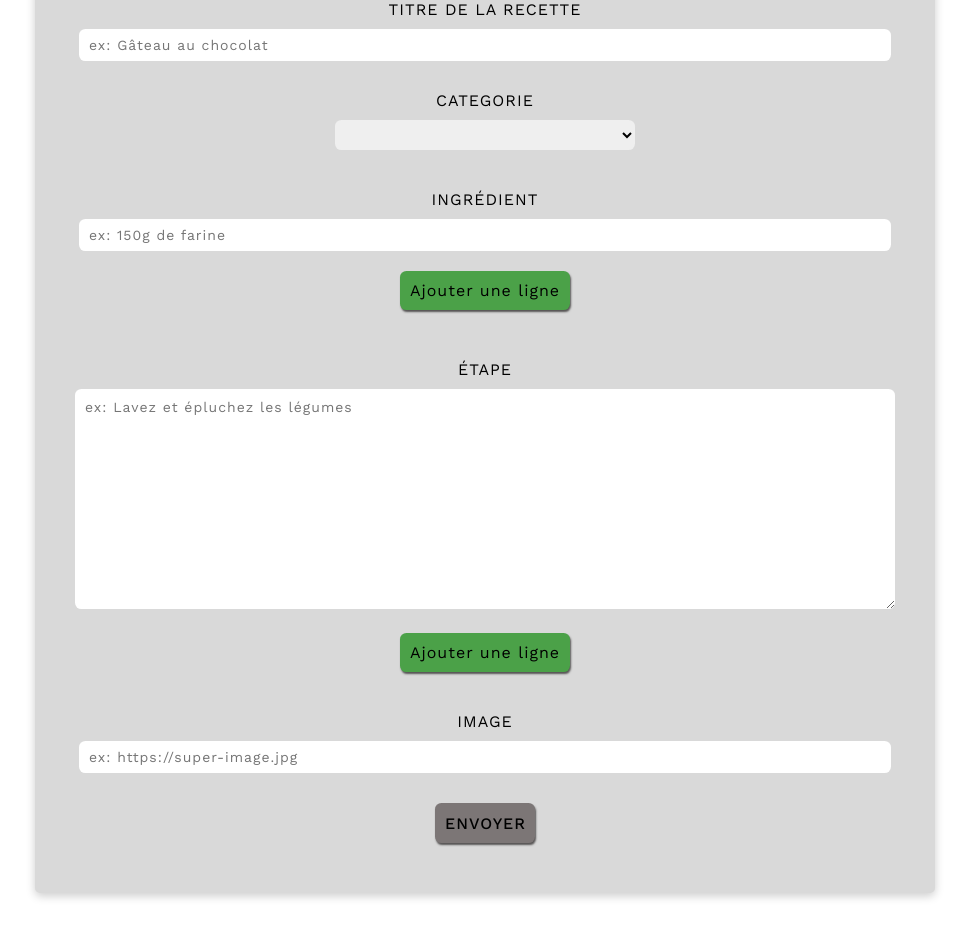
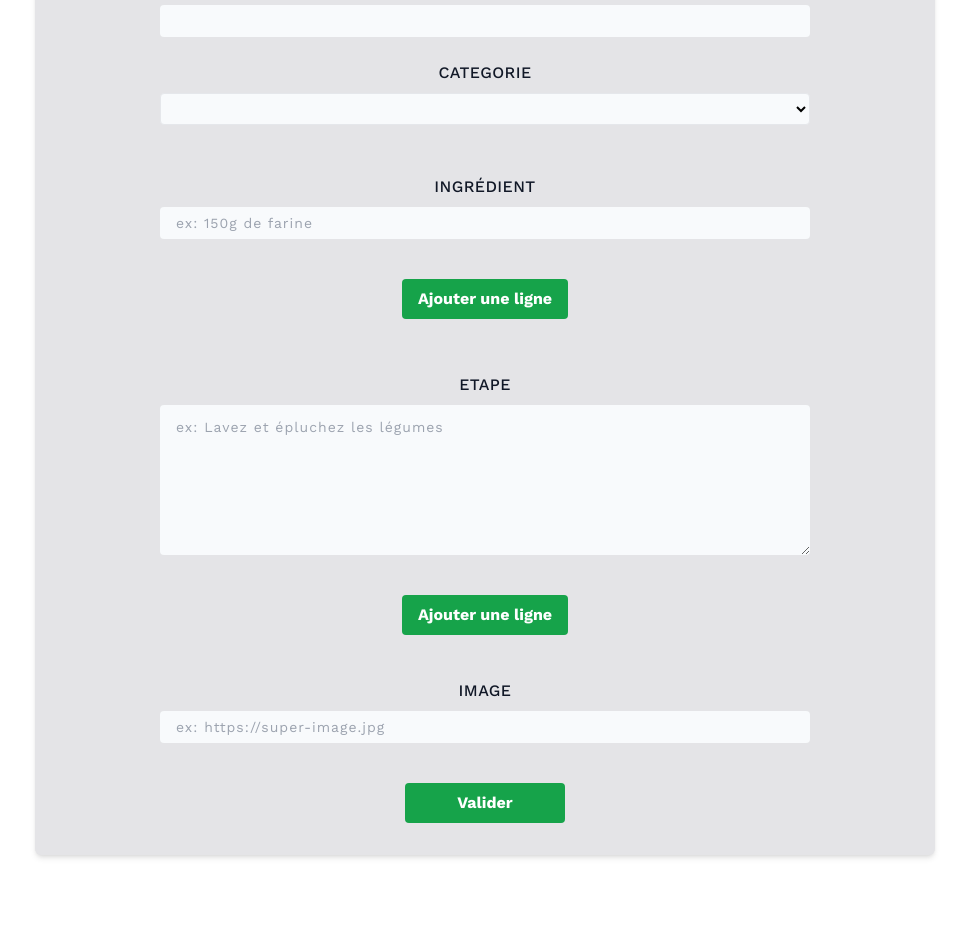
Before and after one commit to timonicolaux/checkpoint4-react, a React (Create React App) app: page /nouvelle-recette in a window 1280 px wide. Shown: the part 480-1418 px from the top of the page, without its empty margins (155-1124 px from the left). Built offline with nearby package versions, Linux system fonts and the light colour scheme.

Commit message:
made some css modifications and added tailwindcss

```diff
--- a/package.json
+++ b/package.json
@@ -44,6 +44,7 @@
   "devDependencies": {
     "eslint": "^8.15.0",
     "eslint-plugin-react": "^7.29.4",
-    "prettier": "2.6.2"
+    "prettier": "2.6.2",
+    "tailwindcss": "^3.2.7"
   }
 }
--- a/src/pages/Home.js
+++ b/src/pages/Home.js
@@ -60,8 +60,6 @@ const Home = () => {
         ""
       )}
 
-      <div className="vegetables-img-container" />
-
       <div className="main-section">
         <div className="home-title-div">
           <h2 className="home-title">
--- a/src/pages/NewRecette.js
+++ b/src/pages/NewRecette.js
@@ -120,29 +120,38 @@ const NouvelleRecette = () => {
           (Vous aurez ensuite la possibilité de supprimer votre recette)
         </p>
       </div>
-      <div className="form-elements">
-        <div className="form-container">
+      <div className="bg-zinc-200 w-[90%] flex flex-col justify-center items-center  overflow-x-hidden rounded-md shadow-md mb-[20%]">
+        <div className="mb-6 mx-auto my-4 flex flex-col">
           <form onSubmit={handleSubmit}>
-            <div className="title-recette">
-              <label className="label">TITRE DE LA RECETTE</label>
+            <div className="mb-6 mx-auto my-4 flex flex-col">
+              <label
+                className="block tracking-wide text-gray-900 text-md font-medium mb-2"
+                htmlFor="recette-title"
+              >
+                TITRE DE LA RECETTE
+              </label>
               <input
+                className="mx-auto max-w-[650px] h-8 min-w-[300px] md:min-w-[650px] shadow-xs bg-slate-50 text-black border border-gray-200 rounded py-3 px-4 focus:outline-none focus:bg-white"
+                id="recette-title"
                 type="text"
-                className="title-input"
-                name="titre"
-                id="title-recette"
-                placeholder="ex: Gâteau au chocolat"
-                maxLength="100"
+                maxLength={100}
                 value={titleForm}
                 onChange={(e) => setTitleForm(e.target.value)}
                 required
               />
             </div>
-            <div className="title-recette">
-              <label className="label">CATEGORIE</label>
+            <div className="mb-6 mx-auto my-4 flex flex-col">
+              <label
+                className="block tracking-wide text-gray-900 text-md font-medium mb-2"
+                htmlFor="category"
+              >
+                CATEGORIE
+              </label>
               <select
-                className="category-input"
-                name="categorie"
-                id="category-recette"
+                className="mx-auto max-w-[650px] h-8 min-w-[300px] md:min-w-[650px] shadow-xs bg-slate-50 text-black border border-gray-200 rounded  px-4 focus:outline-none focus:bg-white"
+                id="category"
+                type="select"
+                maxLength={100}
                 value={categoryForm}
                 onChange={(e) => setCategoryForm(e.target.value)}
                 required
@@ -153,33 +162,35 @@ const NouvelleRecette = () => {
                 <option value="Dessert">Dessert</option>
               </select>
             </div>
+
             {ingredientList.map((ingredients, index) => (
-              <div key={index} className="all-ingredients">
+              <div key={index}>
                 <div className="ingredients">
-                  <div className="ingredient">
-                    <label htmlFor="ingredient" className="label">
+                  <div className="mb-6 mx-auto my-4 flex flex-col">
+                    <label
+                      className="block tracking-wide text-gray-900 text-md font-medium mb-2"
+                      htmlFor="ingredient"
+                    >
                       INGRÉDIENT
                     </label>
-                    <div className="input-div">
                     <input
-                        type="text"
-                        className="ingredient-input"
+                      className="mx-auto max-w-[650px] h-8 min-w-[300px] md:min-w-[650px] shadow-xs bg-slate-50 text-black border border-gray-200 rounded py-3 px-4 focus:outline-none focus:bg-white"
                       name={`ingredient${index}`}
                       id="ingredient"
+                      type="text"
                       placeholder="ex: 150g de farine"
-                        maxLength="100"
+                      maxLength={100}
                       value={ingredientList.ingredient}
-                        onChange={(event) =>
-                          handleChangeIngredient(index, event)
-                        }
+                      onChange={(event) => handleChangeIngredient(index, event)}
                       required
                     />
                   </div>
+
                   {ingredientList.length > 1 && (
                     <button
+                      className="bg-red-600 hover:bg-red-500 text-white mx-auto font-bold m-2 py-2 px-4 rounded mt-4 w-fit"
                       onClick={deleteIngredient}
-                        type="button"
-                        className="remove-btn"
+                      id="remove-btn"
                     >
                       Supprimer la ligne
                     </button>
@@ -188,28 +199,29 @@ const NouvelleRecette = () => {
                   {ingredientList.length - 1 === index &&
                     ingredientList.length < 15 && (
                       <button
+                        className="bg-green-600 hover:bg-green-500 text-white mx-auto font-bold m-2 py-2 px-4 rounded mt-4 w-fit"
                         onClick={addIngredient}
-                          type="button"
-                          className="add-btn"
+                        id="add-btn"
                       >
                         Ajouter une ligne
                       </button>
                     )}
                 </div>
               </div>
-              </div>
             ))}
             {stepList.map((steps, index) => (
-              <div key={index} className="all-ingredients">
+              <div key={index}>
                 <div className="ingredients">
                   <div className="ingredient">
-                    <label htmlFor="step" className="label">
-                      ÉTAPE
+                    <div className="mb-6 mx-auto my-4 flex flex-col">
+                      <label
+                        className="block tracking-wide text-gray-900 text-md font-medium mb-2"
+                        htmlFor="step"
+                      >
+                        ETAPE
                       </label>
-                    <div className="input-div">
                       <textarea
-                        rows="5"
-                        className="step-input"
+                        className="mx-auto max-w-[650px] h-[150px] min-w-[300px] md:min-w-[650px] shadow-xs bg-slate-50 text-black border border-gray-200 rounded py-3 px-4 focus:outline-none focus:bg-white"
                         name={`etape${index}`}
                         id="step"
                         placeholder="ex: Lavez et épluchez les légumes"
@@ -221,9 +233,9 @@ const NouvelleRecette = () => {
                     </div>
                     {stepList.length > 1 && (
                       <button
+                        className="bg-red-600 hover:bg-red-500 text-white mx-auto font-bold m-2 py-2 px-4 rounded mt-4 w-fit"
                         onClick={deleteStep}
-                        type="button"
-                        className="remove-btn"
+                        id="remove-btn"
                       >
                         <span>Supprimer la ligne</span>
                       </button>
@@ -231,9 +243,9 @@ const NouvelleRecette = () => {
 
                     {stepList.length - 1 === index && stepList.length < 15 && (
                       <button
+                        className="bg-green-600 hover:bg-green-500 text-white mx-auto font-bold m-2 py-2 px-4 rounded mt-4 w-fit"
                         onClick={addStep}
-                        type="button"
-                        className="add-btn"
+                        id="add-btn"
                       >
                         <span>Ajouter une ligne</span>
                       </button>
@@ -242,13 +254,17 @@ const NouvelleRecette = () => {
                 </div>
               </div>
             ))}
-            <div className="title-recette">
-              <label className="label">IMAGE</label>
+            <div className="mb-6 mx-auto my-4 flex flex-col">
+              <label
+                className="block tracking-wide text-gray-900 text-md font-medium mb-2"
+                htmlFor="image"
+              >
+                IMAGE
+              </label>
               <input
+                className="mx-auto max-w-[650px] h-8 min-w-[300px] md:min-w-[650px] shadow-xs bg-slate-50 text-black border border-gray-200 rounded py-3 px-4 focus:outline-none focus:bg-white"
                 type="text"
-                className="title-input"
-                name="imagerecette"
-                id="title-recette"
+                id="image"
                 placeholder="ex: https://super-image.jpg"
                 value={imageForm}
                 onChange={(e) => setImageForm(e.target.value)}
@@ -258,11 +274,10 @@ const NouvelleRecette = () => {
             </div>
             <div className="submitBtnContainer">
               <button
-                type="submit"
-                className="submitBtn"
+                className="bg-green-600 hover:bg-green-500 text-white mx-auto font-bold m-2 py-2 px-4 rounded mt-4 w-40"
                 onClick={handleSubmit}
               >
-                ENVOYER
+                Valider
               </button>
             </div>
           </form>
--- a/src/styles/App.css
+++ b/src/styles/App.css
@@ -1,3 +1,7 @@
+@tailwind base;
+@tailwind components;
+@tailwind utilities;
+
 * {
   margin: 0 auto;
   padding: 0 auto;
--- a/src/styles/Home.css
+++ b/src/styles/Home.css
@@ -4,19 +4,8 @@
   margin-bottom: 70px;
 }
 
-.vegetables-img-container {
-  background-image: url("../assets/vegetables.jpg");
-  height: 400px;
-  position: absolute;
-  left: 0;
-  width: 100%;
-  background-repeat: no-repeat;
-  background-size: cover;
-  box-shadow: 0 10px 30px rgb(0 0 0 / 0.2);
-}
-
 .main-section {
-  padding-top: 400px;
+  padding-top: 40px;
   max-width: 1000px;
 }
 
@@ -33,6 +22,9 @@
   padding-right: 20px;
   text-align: justify;
   text-align: center;
+  max-width: 800px;
+  margin-left: auto;
+  margin-right: auto;
 }
 
 .random-recettes {
@@ -60,6 +52,7 @@
 
 .reload-btn-container {
   display: flex;
+  justify-content: center;
 }
 
 .reload-btn {
@@ -94,12 +87,3 @@
     margin-bottom: 50px;
   }
 }
-
-@media screen and (max-width: 500px) {
-  .vegetables-img-container {
-    height: 300px;
-  }
-  .main-section {
-    padding-top: 320px;
-  }
-}
--- a/src/styles/NewRecette.css
+++ b/src/styles/NewRecette.css
@@ -1,20 +1,6 @@
 .description-container {
   margin-top: 40px;
   margin-bottom: 40px;
-}
-
-.form-elements {
-  background-color: #d9d9d9;
-  width: 90%;
-  display: flex;
-  flex-direction: column;
-  justify-content: center;
-  align-items: center;
-  overflow-y: scroll;
-  overflow-x: hidden;
-  border-radius: 5px;
-  box-shadow: 0 3px 10px rgb(0 0 0 / 0.2);
-  margin-bottom: 20%;
 }
 
 .description-info {
@@ -53,8 +39,10 @@
 
 .add-btn,
 .remove-btn {
-  margin-top: 20px;
+  margin-bottom: 20px;
   padding: 10px;
+  margin-left: auto;
+  margin-right: auto;
   border: none;
   border-radius: 0.4rem;
   font-size: 16px;
--- a/src/styles/RecetteDetail.css
+++ b/src/styles/RecetteDetail.css
@@ -39,6 +39,8 @@
 
 .recette-detail-titre {
   padding-bottom: 30px;
+  font-size: 2rem;
+  font-weight: bold;
 }
 
 .recette-detail-img {
--- a/tailwind.config.js
+++ b/tailwind.config.js
@@ -1,11 +1,6 @@
 /** @type {import('tailwindcss').Config} */
 module.exports = {
-  content: [
-    "./public/index.html",
-    "./components/**/*.{html,js}",
-    "./pages/**/*.{html,js}",
-    "./src/**/*.{js,jsx,ts,tsx}",
-  ],
+  content: ["./src/**/*.{js,jsx,ts,tsx}"],
   theme: {
     extend: {
       colors: {
```
Also changed, not shown: src/components/RecetteDetail.js (+13 -4 lines), src/pages/Recettes.js (+14 -15 lines), 1 other file (tests, documents, lock files or other folders). Lines whose indentation alone changed are shown as unchanged.
